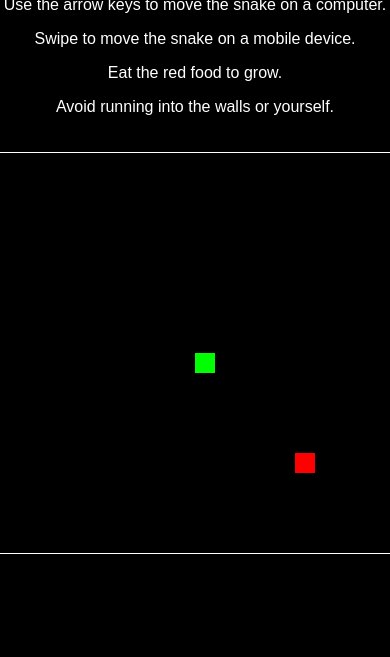
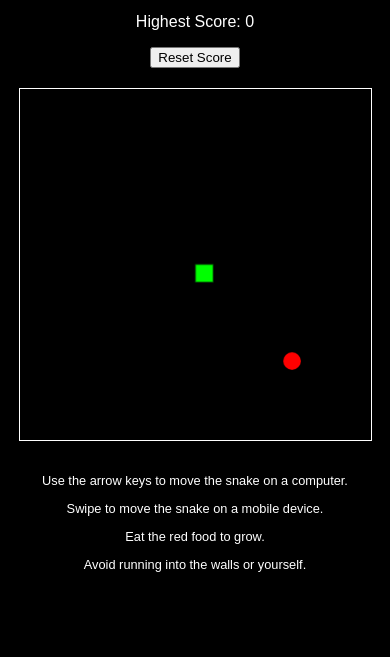
Before and after one commit to codewithbikram/codewithbikram.github.io, a plain HTML site: page index.html in a window 390 px wide. Shown: the part 187-844 px from the top of the page. Drawn offline with Linux system fonts and the light colour scheme.

Commit message:
logic improve for mobile devices

```diff
--- a/index.html
+++ b/index.html
@@ -7,14 +7,19 @@
         <link rel="stylesheet" href="styles.css" />
     </head>
     <body>
+        <h1>Snake Game</h1>
+        <div id="scoreboard">
+            <p>Score: <span id="score">0</span></p>
+            <p>Highest Score: <span id="highScore">0</span></p>
+            <button id="resetScore">Reset Score</button>
+        </div>
+        <canvas id="gameCanvas" width="400" height="400"></canvas>
         <div id="instructions">
-            <h1>Snake Game</h1>
             <p>Use the arrow keys to move the snake on a computer.</p>
             <p>Swipe to move the snake on a mobile device.</p>
             <p>Eat the red food to grow.</p>
             <p>Avoid running into the walls or yourself.</p>
         </div>
-        <canvas id="gameCanvas" width="400" height="400"></canvas>
         <script src="script.js"></script>
     </body>
 </html>
--- a/script.js
+++ b/script.js
@@ -8,6 +8,9 @@ let snake = [{ x: 10, y: 10 }];
 let direction = { x: 0, y: 0 };
 let food = { x: 15, y: 15 };
 let score = 0;
+let highScore = localStorage.getItem('highScore') || 0;
+
+document.getElementById('highScore').innerText = highScore;
 
 let touchStartX = 0;
 let touchStartY = 0;
@@ -23,6 +26,12 @@ function update() {
 
     if (head.x === food.x && head.y === food.y) {
         score++;
+        document.getElementById('score').innerText = score;
+        if (score > highScore) {
+            highScore = score;
+            localStorage.setItem('highScore', highScore);
+            document.getElementById('highScore').innerText = highScore;
+        }
         food = {
             x: Math.floor(Math.random() * tileCount),
             y: Math.floor(Math.random() * tileCount),
@@ -45,16 +54,26 @@ function update() {
 }
 
 function draw() {
-    ctx.fillStyle = 'black';
+    ctx.fillStyle = getCSSVariable('--background-color');
     ctx.fillRect(0, 0, canvas.width, canvas.height);
 
-    ctx.fillStyle = 'lime';
-    snake.forEach((segment) =>
-        ctx.fillRect(segment.x * gridSize, segment.y * gridSize, gridSize, gridSize)
+    ctx.fillStyle = getCSSVariable('--snake-color');
+    ctx.strokeStyle = getCSSVariable('--snake-border-color');
+    snake.forEach((segment) => {
+        ctx.fillRect(segment.x * gridSize, segment.y * gridSize, gridSize, gridSize);
+        ctx.strokeRect(segment.x * gridSize, segment.y * gridSize, gridSize, gridSize);
+    });
+
+    ctx.fillStyle = getCSSVariable('--food-color');
+    ctx.beginPath();
+    ctx.arc(
+        food.x * gridSize + gridSize / 2,
+        food.y * gridSize + gridSize / 2,
+        gridSize / 2,
+        0,
+        2 * Math.PI
     );
-
-    ctx.fillStyle = 'red';
-    ctx.fillRect(food.x * gridSize, food.y * gridSize, gridSize, gridSize);
+    ctx.fill();
 }
 
 function snakeCollision(head) {
@@ -70,6 +89,7 @@ function resetGame() {
     snake = [{ x: 10, y: 10 }];
     direction = { x: 0, y: 0 };
     score = 0;
+    document.getElementById('score').innerText = score;
 }
 
 document.addEventListener('keydown', (event) => {
@@ -94,11 +114,9 @@ canvas.addEventListener('touchstart', (event) => {
     touchStartY = event.touches[0].clientY;
 });
 
-canvas.addEventListener('touchmove', (event) => {
-    if (event.touches.length > 1) return; // Ignore multi-touch
-
-    const touchEndX = event.tTouches[0].clientX;
-    const touchEndY = event.touches[0].clientY;
+canvas.addEventListener('touchend', (event) => {
+    const touchEndX = event.changedTouches[0].clientX;
+    const touchEndY = event.changedTouches[0].clientY;
 
     const diffX = touchEndX - touchStartX;
     const diffY = touchEndY - touchStartY;
@@ -116,9 +134,16 @@ canvas.addEventListener('touchmove', (event) => {
             direction = { x: 0, y: -1 }; // Swipe up
         }
     }
-
-    touchStartX = touchEndX;
-    touchStartY = touchEndY;
 });
 
+document.getElementById('resetScore').addEventListener('click', () => {
+    localStorage.setItem('highScore', 0);
+    highScore = 0;
+    document.getElementById('highScore').innerText = highScore;
+});
+
+function getCSSVariable(name) {
+    return getComputedStyle(document.documentElement).getPropertyValue(name).trim();
+}
+
 gameLoop();
--- a/styles.css
+++ b/styles.css
@@ -1,20 +1,66 @@
+:root {
+    --snake-color: lime;
+    --snake-border-color: darkgreen;
+    --food-color: red;
+    --background-color: black;
+    --border-color: white;
+}
+
+html,
+body {
+    margin: 0;
+    padding: 0;
+    width: 100%;
+    height: 100%;
+    overflow: hidden;
+    background-color: var(--background-color);
+    color: var(--border-color);
+    font-family: Arial, sans-serif;
+    text-align: center;
+}
+
 body {
     display: flex;
     flex-direction: column;
     align-items: center;
     justify-content: center;
-    height: 100vh;
-    margin: 0;
-    background-color: #000;
-    color: #fff;
-    font-family: Arial, sans-serif;
-    text-align: center;
+}
+
+h1 {
+    margin: 20px 0;
 }
 
 canvas {
-    border: 1px solid #fff;
+    border: 1px solid var(--border-color);
+    width: 90%;
+    max-width: 400px;
+    height: auto;
 }
 
 #instructions {
+    margin-top: 20px;
+    font-size: 0.8em;
+    padding: 0 10px;
+}
+
+#scoreboard {
     margin-bottom: 20px;
 }
+
+@media (min-width: 600px) {
+    canvas {
+        width: 80%;
+    }
+}
+
+@media (min-width: 768px) {
+    canvas {
+        width: 70%;
+    }
+}
+
+@media (min-width: 1024px) {
+    canvas {
+        width: 60%;
+    }
+}
```
